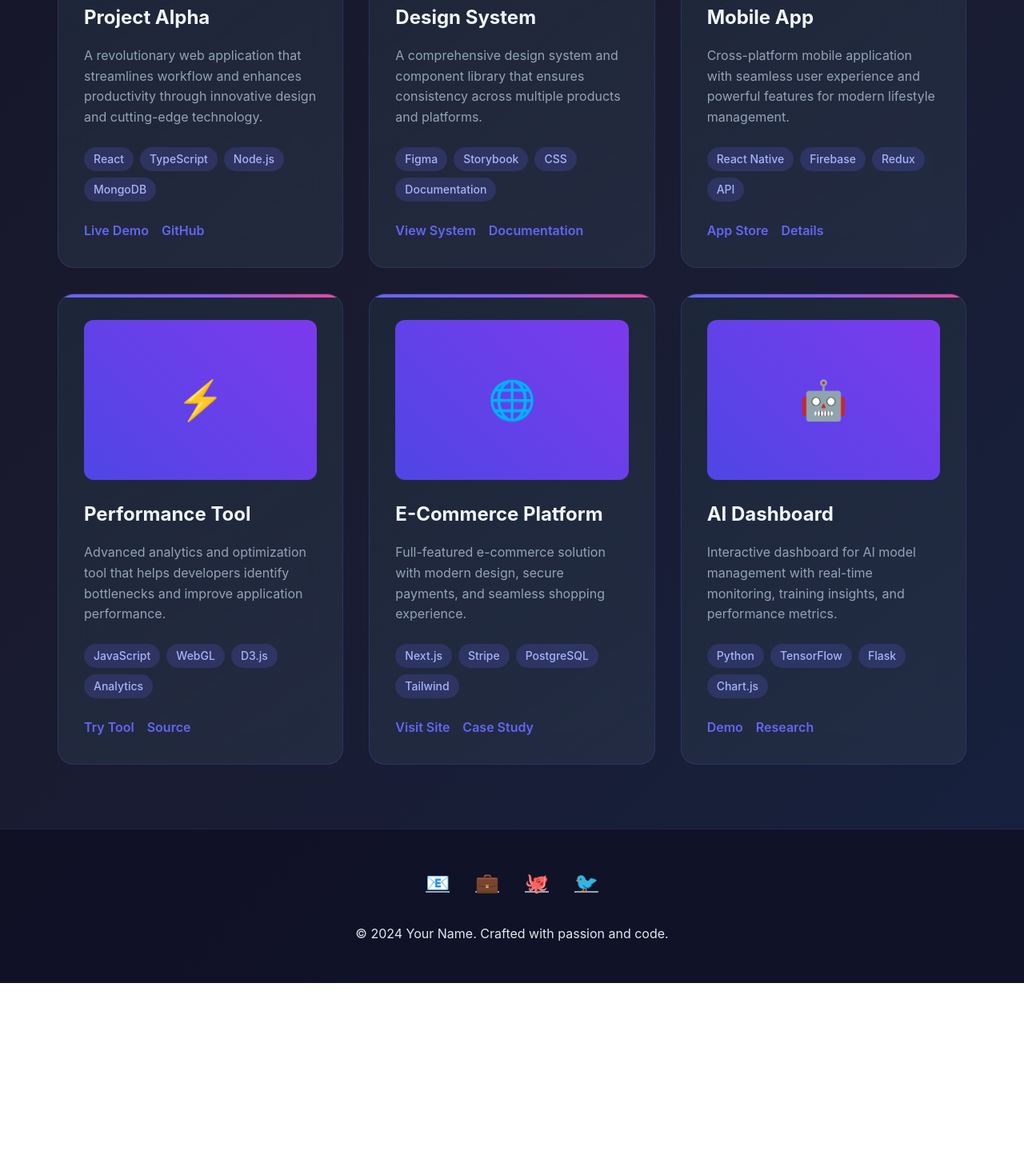
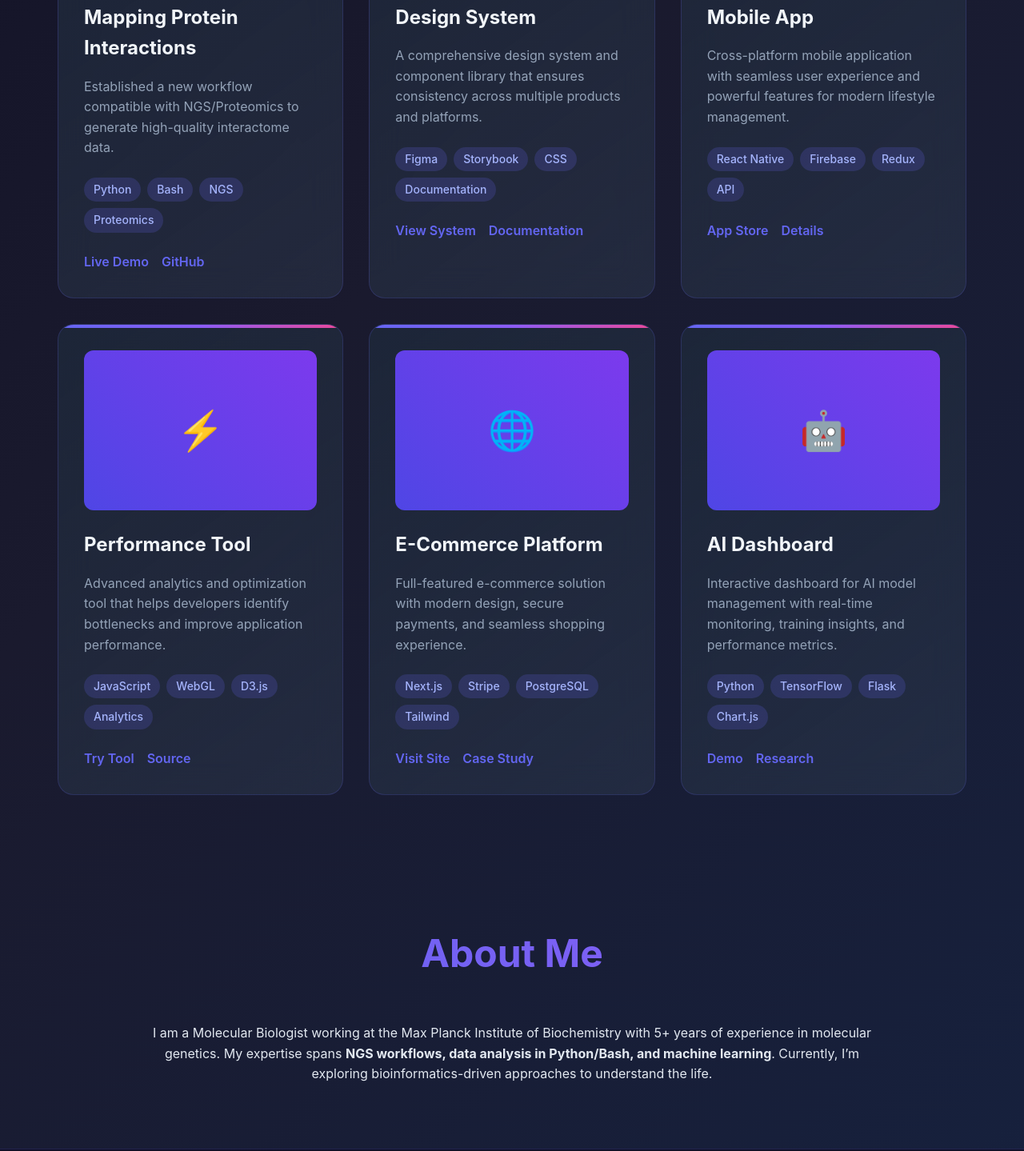
Before and after one commit to acazmaj/lalic.github.io, a plain HTML site: page index.html in a window 1280 px wide. Shown: the part 1259-2698 px from the top of the page at 80% size. Before the commit the page ends 2488 px from the top, so only its background shows below. Drawn offline with Linux system fonts and the light colour scheme.

Commit message:
index_2.html
added: project description, contact links, about me,

```diff
--- a/index.html
+++ b/index.html
@@ -361,7 +361,7 @@
     <section class="hero" id="home">
         <div class="hero-content">
             <h1>Aleksandar Lalic</h1>
-            <p>Molecular Biologist with a strong IT background</p>
+            <p>Molecular Biologist & Data Scientist | Machine Learning | Bioinformatics</p>
             <a href="#projects" class="cta-button">View My Work</a>
         </div>
     </section>
@@ -373,13 +373,13 @@
 
             <div class="project-card">
                 <div class="project-image">🚀</div>
-                <h3 class="project-title">Project Alpha</h3>
-                <p class="project-description">A revolutionary web application that streamlines workflow and enhances productivity through innovative design and cutting-edge technology.</p>
+                <h3 class="project-title">Mapping Protein Interactions</h3>
+                <p class="project-description">Established a new workflow compatible with NGS/Proteomics to generate high-quality interactome data.</p>
                 <div class="project-tags">
-                    <span class="tag">React</span>
-                    <span class="tag">TypeScript</span>
-                    <span class="tag">Node.js</span>
-                    <span class="tag">MongoDB</span>
+                    <span class="tag">Python</span>
+                    <span class="tag">Bash</span>
+                    <span class="tag">NGS</span>
+                    <span class="tag">Proteomics</span>
                 </div>
                 <div class="project-links">
                     <a href="#" class="project-link">Live Demo</a>
@@ -470,12 +470,21 @@
         </div>
     </section>
 
+    <section id="about" style="padding: 5rem 2rem; max-width: 1000px; margin: 0 auto; text-align: center;">
+      <h2 class="section-title">About Me</h2>
+      <p>
+        I am a Molecular Biologist working at the Max Planck Institute of Biochemistry with 5+ years of experience in molecular genetics.
+        My expertise spans <strong>NGS workflows, data analysis in Python/Bash, and machine learning</strong>.
+        Currently, I’m exploring bioinformatics-driven approaches to understand the life.
+      </p>
+    </section>
+
     <!-- Footer -->
     <footer id="contact">
         <div class="social-links">
-            <a href="#" class="social-link">📧</a>
-            <a href="#" class="social-link">💼</a>
-            <a href="#" class="social-link">🐙</a>
+            <a href="mailto:acalalic.bio@gmail.com" class="social-link">📧</a>
+            <a href="https://www.linkedin.com/in/alalic/" class="social-link">💼</a>
+            <a href="https://github.com/aleksandar-lalic" class="social-link">🐙</a>
             <a href="#" class="social-link">🐦</a>
         </div>
         <p>&copy; 2024 Your Name. Crafted with passion and code.</p>
```
